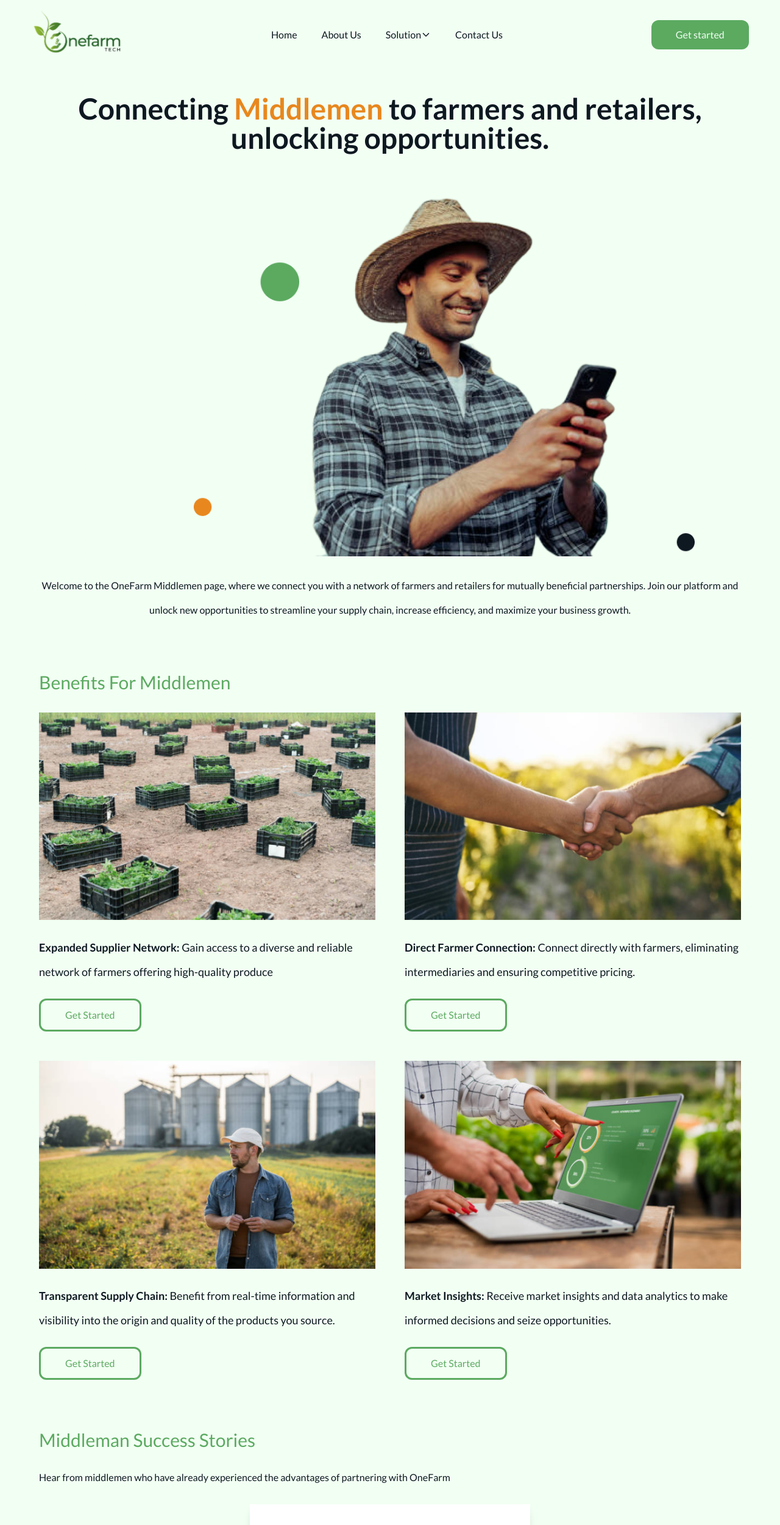
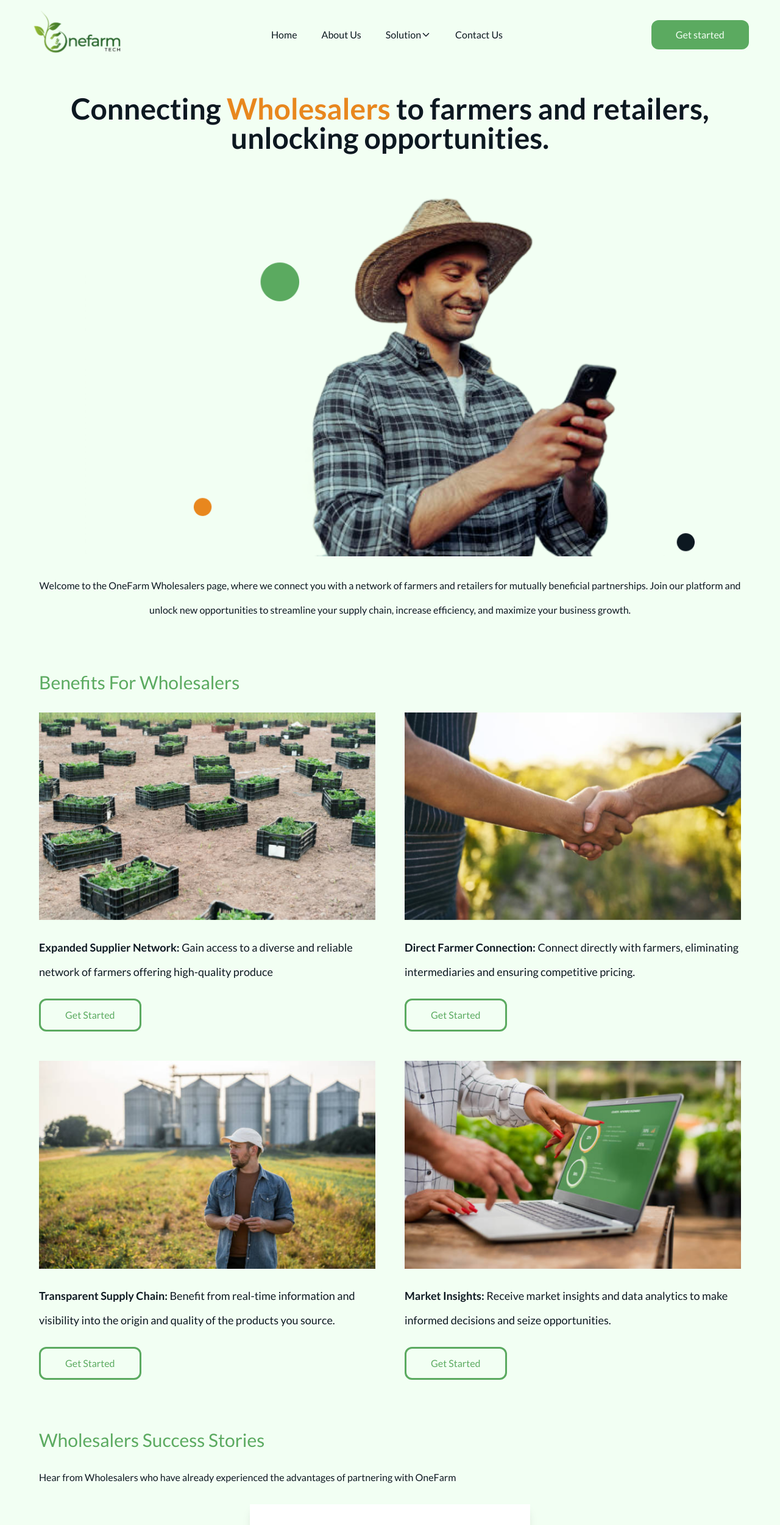
Before and after one commit to OneFarmTech/FE, a React (Vite) app: page /solution/middlemen in a window 1280 px wide. Shown: the top 2500 px of the page at 61% size. Built offline with nearby package versions, Linux system fonts and the light colour scheme.

Commit message:
Rename middlemen to wholesalers

```diff
--- a/package.json
+++ b/package.json
@@ -12,6 +12,7 @@
   },
   "dependencies": {
     "@material-tailwind/react": "^2.0.6",
+    "axios": "^1.5.0",
     "localforage": "^1.10.0",
     "match-sorter": "^6.3.1",
     "react": "^18.2.0",
--- a/src/components/AboutDetails.jsx
+++ b/src/components/AboutDetails.jsx
@@ -16,7 +16,7 @@ const AboutDetails = () => (
   <main className="max-w-[1700px] m-auto">
     <section className="flex flex-col gap-8 py-10 px-[5%]">
       <h2 className="text-green-30 text-3xl lg:mb-0">OneFarm Background</h2>
-      <p className="leading-10">OneFarm was founded in 2023 with a vision to transform Nigeria's agricultural landscape. Since then, we have been dedicated to connecting farmers, middlemen, and retailers to create a fair and transparent ecosystem. OneFarm Tech is committed to transforming Nigeria's agricultural supply chain through technology. By empowering farmers, promoting transparency, and creating a fair marketplace, we strive to build sustainable futures for smallholder farmers, middlemen, retailers, and the overall agricultural ecosystem.</p>
+      <p className="leading-10">OneFarm was founded in 2023 with a vision to transform Nigeria's agricultural landscape. Since then, we have been dedicated to connecting farmers, wholesalers, and retailers to create a fair and transparent ecosystem. OneFarm Tech is committed to transforming Nigeria's agricultural supply chain through technology. By empowering farmers, promoting transparency, and creating a fair marketplace, we strive to build sustainable futures for smallholder farmers, wholesalers, retailers, and the overall agricultural ecosystem.</p>
     </section>
 
     <section className="py-10 px-[5%]">
@@ -36,7 +36,7 @@ const AboutDetails = () => (
 
     <section className="flex flex-col gap-8 py-10 px-[5%]">
       <h2 className="text-green-30 text-3xl lg:mb-0">Our Core Values</h2>
-      <p className="leading-10">At OneFarm, we prioritize transparency, believing it is essential for a fair and ethical agricultural supply chain. We foster open communication, share information, and build trust among farmers, middlemen, and retailers. Fairness is central to our platform, as we strive to eliminate unfair pricing practices and ensure farmers receive equitable compensation. Sustainability is a guiding principle, and we promote sustainable agriculture, reduce environmental impact, and support regenerative farming techniques. Through collaboration, we forge partnerships with stakeholders to create a strong network that drives collective growth, leveraging expertise and knowledge to strengthen the agricultural community.</p>
+      <p className="leading-10">At OneFarm, we prioritize transparency, believing it is essential for a fair and ethical agricultural supply chain. We foster open communication, share information, and build trust among farmers, wholesalers, and retailers. Fairness is central to our platform, as we strive to eliminate unfair pricing practices and ensure farmers receive equitable compensation. Sustainability is a guiding principle, and we promote sustainable agriculture, reduce environmental impact, and support regenerative farming techniques. Through collaboration, we forge partnerships with stakeholders to create a strong network that drives collective growth, leveraging expertise and knowledge to strengthen the agricultural community.</p>
     </section>
 
     <section className="py-10 px-[5%] flex flex-col gap-7">
--- a/src/components/Footer.jsx
+++ b/src/components/Footer.jsx
@@ -26,7 +26,7 @@ const Footer = () => (
               <Link to="/">Farmers</Link>
             </li>
             <li>
-              <Link to="/">Middlemen</Link>
+              <Link to="/">Wholesalers</Link>
             </li>
             <li>
               <Link to="/"> Retailers</Link>
@@ -50,7 +50,7 @@ const Footer = () => (
               <Link to="/">Farmers</Link>
             </li>
             <li>
-              <Link to="/">Middlemen</Link>
+              <Link to="/">Wholesalers</Link>
             </li>
             <li>
               <Link to="/"> Retailers</Link>
--- a/src/components/Header.jsx
+++ b/src/components/Header.jsx
@@ -120,7 +120,7 @@ const Header = () => {
                 <NavLink to="solution/farmer" onClick={handleAnchorTags}>Farmers</NavLink>
               </li>
               <li>
-                <NavLink to="solution/middlemen" onClick={handleAnchorTags}>Middlemen</NavLink>
+                <NavLink to="solution/middlemen" onClick={handleAnchorTags}>Wholesalers</NavLink>
               </li>
               <li>
                 <NavLink to="solution/retail" onClick={handleAnchorTags}>Retailers</NavLink>
--- a/src/components/HomeDetails.jsx
+++ b/src/components/HomeDetails.jsx
@@ -25,7 +25,7 @@ const HomeDetails = () => {
       <section className="flex flex-col lg:flex-row gap-4 py-10 px-[5%] xl:min-h-[30rem]">
         <div className="bg-backone flex-1 min-h-[20rem] bg-no-repeat bg-cover"></div>
         <div className="flex-1 flex flex-col gap-9 items-start py-4">
-          <CardOne heading="Our Mission:" details="Empower smallholder farmers in Nigeria by revolutionizing the agricultural supply chain, creating a fair and transparent ecosystem that benefits farmers, middlemen, and retailers"/>
+          <CardOne heading="Our Mission:" details="Empower smallholder farmers in Nigeria by revolutionizing the agricultural supply chain, creating a fair and transparent ecosystem that benefits farmers, wholesalers, and retailers"/>
 
           <CardOne heading="Market Opportunity:" details="The West African agriculture industry is valued at $10 billion. Join us in transforming Nigeria's agricultural supply chain." />
 
@@ -39,7 +39,7 @@ const HomeDetails = () => {
           <div className="flex-1 flex flex-col gap-9 items-start py-4 order-last lg:order-first lg:translate-y-10">
             <CardTwo heading="The Challenge:" details="Nigeria's agricultural supply chain faces inefficiency and unfairness, resulting in financial losses for farmers and abandoned farms." />
 
-            <CardTwo heading="Our Solution:" details="OneFarm Tech is a technology-driven platform that connects farmers, middlemen, and retailers, streamlining logistics, ensuring fair pricing, and promoting transparency" />
+            <CardTwo heading="Our Solution:" details="OneFarm Tech is a technology-driven platform that connects farmers, wholesalers, and retailers, streamlining logistics, ensuring fair pricing, and promoting transparency" />
 
             <Button clas="white" name="Get Started" />
           </div>
@@ -54,7 +54,7 @@ const HomeDetails = () => {
         <div className="flex flex-col lg:flex-row xl:gap-7 gap-4">
           <CardThree img={farmer} name="Farmer" heading="Empowerment for Farmers:" details="Join OneFarm and gain access to a network of retailers, streamlined logistics, fair pricing, and technical assistance to boost your income, productivity, and agricultural success." />
 
-          <CardThree img={middle} name="Middleman" heading="Simplify Your Role:" details="OneFarm eliminates complexities for middlemen by directly connecting you with farmers and retailers. Benefit from a transparent supply chain, efficient processes, and enhanced profitability." />
+          <CardThree img={middle} name="Wholesaler" heading="Simplify Your Role:" details="OneFarm eliminates complexities for wholesalers by directly connecting you with farmers and retailers. Benefit from a transparent supply chain, efficient processes, and enhanced profitability." />
 
           <CardThree img={retail} name="Retailers" heading="Source Fresh, Local Produce:" details="OneFarm enables retailers to source high-quality, locally grown produce directly from farmers. Ensure freshness, traceability, fair pricing, and diverse product offerings to meet consumer demand." />
         </div>
@@ -67,11 +67,11 @@ const HomeDetails = () => {
             <CardFour order="order-first" heading="Farmers:" list={["Sign up and select your farmer profile.", "List your products and set prices.", "Receive direct orders from retailers.", "Manage logistics and delivery."]} img={bg4} />
           </div>
           <div className="dot-card orange-dot-card">
-            <CardFour order="lg:order-last" heading="Middlemen:" list={["Sign up and choose your middleman profile.","Connect with farmers and retailers on the platform.", "Facilitate transactions and ensure smooth supply chain operations.", "Benefit from transparent pricing and fair revenue distribution."]} img={bg5} />
+            <CardFour order="lg:order-last" heading="Wholesalers:" list={["Sign up and choose your wholesaler profile.","Connect with farmers and retailers on the platform.", "Facilitate transactions and ensure smooth supply chain operations.", "Benefit from transparent pricing and fair revenue distribution."]} img={bg5} />
           </div>
           <div className="dot-card blue-dot-card">
 
-            <CardFour order="order-first" heading="Retailers:" img={bg6} list={["Sign up and choose your middleman profile.", "Connect with farmers and retailers on the platform.", "Facilitate transactions and ensure smooth supply chain operations.", "Benefit from transparent pricing and fair revenue distribution."]} />
+            <CardFour order="order-first" heading="Retailers:" img={bg6} list={["Sign up and choose your wholesaler profile.", "Connect with farmers and retailers on the platform.", "Facilitate transactions and ensure smooth supply chain operations.", "Benefit from transparent pricing and fair revenue distribution."]} />
           </div>
         </div>
       </section>
@@ -92,7 +92,7 @@ const HomeDetails = () => {
         <h2 className="text-green-30 text-3xl mb-9">Testimonial From Our Partners</h2>
 
         <div>
-          <TestimonialCard img={avatar1} heading="Samuel" desc="Smallholder Farmer" details="Ever since I joined OneFarm, my farming business has transformed. The platform connects me directly with retailers, ensuring fair prices and eliminating middlemen. With their support, my income has soared, and I've gained valuable resources to enhance productivity and reduce risks. OneFarm is the transparent and empowering solution every farmer needs." />
+          <TestimonialCard img={avatar1} heading="Samuel" desc="Smallholder Farmer" details="Ever since I joined OneFarm, my farming business has transformed. The platform connects me directly with retailers, ensuring fair prices and eliminating wholesalers. With their support, my income has soared, and I've gained valuable resources to enhance productivity and reduce risks. OneFarm is the transparent and empowering solution every farmer needs." />
         </div>
       </section>
 
--- a/src/components/solutionsComponents/MiddleDetails.jsx
+++ b/src/components/solutionsComponents/MiddleDetails.jsx
@@ -9,7 +9,7 @@ import Carousel from "./Carousel";
 const MiddleDetails = () => (
   <main className="max-w-[1700px] m-auto">
     <section className="flex flex-col gap-8 py-10 px-[5%]">
-      <h2 className="text-green-30 text-3xl lg:mb-0">Benefits For Middlemen</h2>
+      <h2 className="text-green-30 text-3xl lg:mb-0">Benefits For Wholesalers</h2>
 
       <div className='flex flex-col justify-between gap-12 lg:flex-row lg:flex-wrap'>
         <div className='flex-[45%] items-start flex flex-col gap-6'>
@@ -51,14 +51,14 @@ const MiddleDetails = () => (
     </section>
 
     <section className="flex flex-col gap-8 py-10 px-[5%]">
-      <h2 className="text-green-30 text-3xl lg:mb-0">Middleman Success Stories</h2>
-      <p>Hear from middlemen who have already experienced the advantages of partnering with OneFarm</p>
+      <h2 className="text-green-30 text-3xl lg:mb-0">Wholesalers Success Stories</h2>
+      <p>Hear from Wholesalers who have already experienced the advantages of partnering with OneFarm</p>
 
       <Carousel />
     </section>
 
     <section className="flex flex-col gap-8 py-10 px-[5%]">
-      <h2 className="text-green-30 text-3xl lg:mb-0">More Benefits For Middlemen</h2>
+      <h2 className="text-green-30 text-3xl lg:mb-0">More Benefits For Wholesalers</h2>
 
       <CardTwo heading="Streamline Product Sourcing and Management:" details="On OneFarm, you can efficiently source and manage your products from a diverse pool of farmers. Our user-friendly interface enables you to explore a wide range of products, negotiate prices, and easily manage your inventory. Enhance your procurement process and maintain a competitive edge in the market" />
 
--- a/src/components/solutionsComponents/MiddleHeadline.jsx
+++ b/src/components/solutionsComponents/MiddleHeadline.jsx
@@ -2,13 +2,13 @@ import middle from "../../assets/images/middlebg.png";
 
 const MiddleHeadline = () => (
   <section className="w-full max-w-[1500px] m-auto flex flex-col items-center gap-7 py-10 px-[4%]">
-    <h1 className="font-bold text-center text-3xl md:text-5xl">Connecting <span className="text-orange-10">Middlemen</span> to farmers and retailers, unlocking opportunities.</h1>
+    <h1 className="font-bold text-center text-3xl md:text-5xl">Connecting <span className="text-orange-10">Wholesalers</span> to farmers and retailers, unlocking opportunities.</h1>
 
     <div className="w-full max-w-[1000px]">
       <img src={middle} alt="" />
     </div>
 
-    <p className='text-center leading-10'>Welcome to the OneFarm Middlemen page, where we connect you with a network of farmers and retailers for mutually beneficial partnerships. Join our platform and unlock new opportunities to streamline your supply chain, increase efficiency, and maximize your business growth.</p>
+    <p className='text-center leading-10'>Welcome to the OneFarm Wholesalers page, where we connect you with a network of farmers and retailers for mutually beneficial partnerships. Join our platform and unlock new opportunities to streamline your supply chain, increase efficiency, and maximize your business growth.</p>
   </section>
 );
 
--- a/src/pages/Signup.jsx
+++ b/src/pages/Signup.jsx
@@ -55,7 +55,7 @@ const Signup = () => {
         </div>
 
         <div className="flex justify-center w-full lg:justify-between pr-3 lg:max-w-lg">
-          <div></div>
+          <Link to='/' className="flex items-center text-white py-2 px-5 lg:px-9 bg-black-100 lg:block">Go Back</Link>
           <button className="text-white px-9 bg-green-30 py-3" onClick={pageTwo}>Get Verification Code</button>
         </div>
       </form>)
@@ -84,7 +84,7 @@ const Signup = () => {
 
       <div className="flex w-full justify-between lg:pr-3 lg:max-w-lg">
         <button className="text-white py-2 px-5 lg:px-9 bg-black-100 lg:block" onClick={pageOne}>Go Back</button>
-        <button className="text-white px-5 lg:px-9 bg-green-30 py-3">Get Verification Code</button>
+        <button className="text-white px-5 lg:px-9 bg-green-30 py-3">Sign Up</button>
       </div>
     </form>)}
 
```
Also changed, not shown: src/components/Faq.jsx (+4 -4 lines), 1 other file (tests, documents, lock files or other folders).
